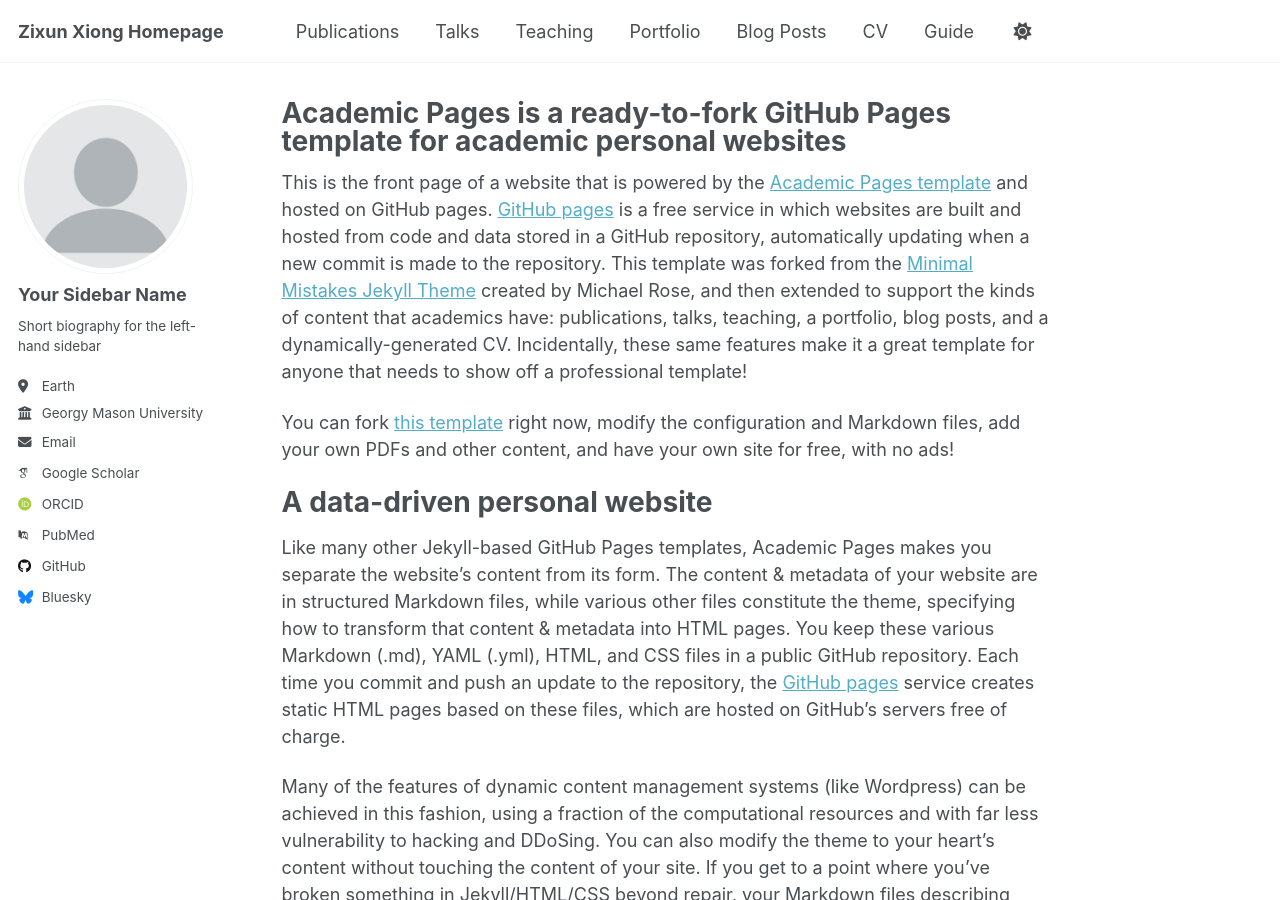
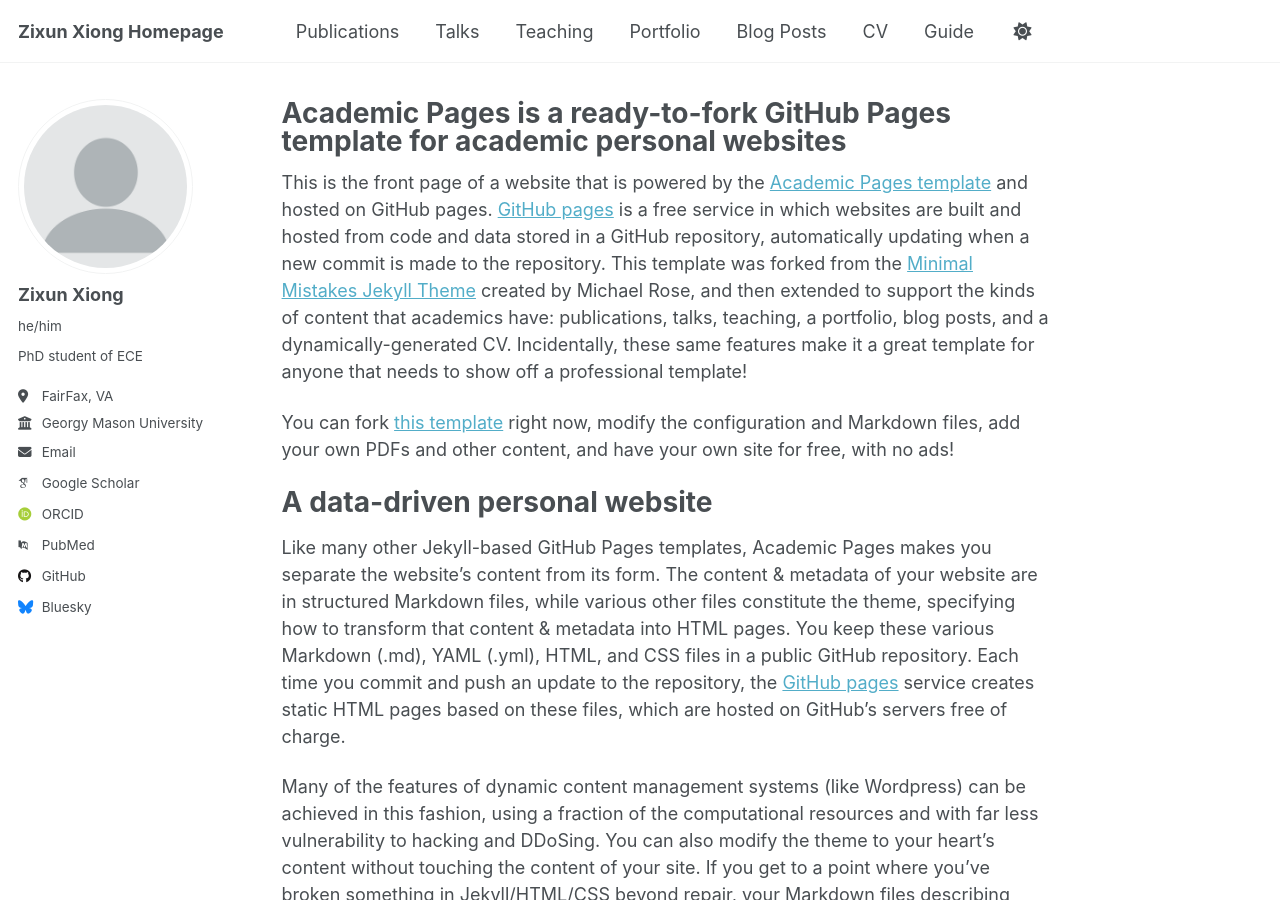
Before and after one commit to kitaharasetusna/zixun-xiong.github.io, a Jekyll site: the page built from _pages/about.md, in a window 1280 px wide and 900 px high. Built offline with Jekyll 4.4.1, drawn with Linux system fonts in a browser that asks for light colours; some web fonts are replaced; a script that is not in the unit is left out.

Commit message:
Update author information in _config.yml

```diff
--- a/_config.yml
+++ b/_config.yml
@@ -24,10 +24,10 @@ repository               : "academicpages/academicpages.github.io"
 author:
   # Biographic information
   avatar           : "profile.png"
-  name             : "Your Sidebar Name"
-  pronouns         : # example: "she/her"
-  bio              : "Short biography for the left-hand sidebar"
-  location         : "Earth"
+  name             : "Zixun Xiong"
+  pronouns         : he/him # example: "she/her"
+  bio              : "PhD student of ECE"
+  location         : "FairFax, VA"
   employer         : "Georgy Mason University"
   uri              : # URL
   email            : "zxiong@gmu.edu"
```
